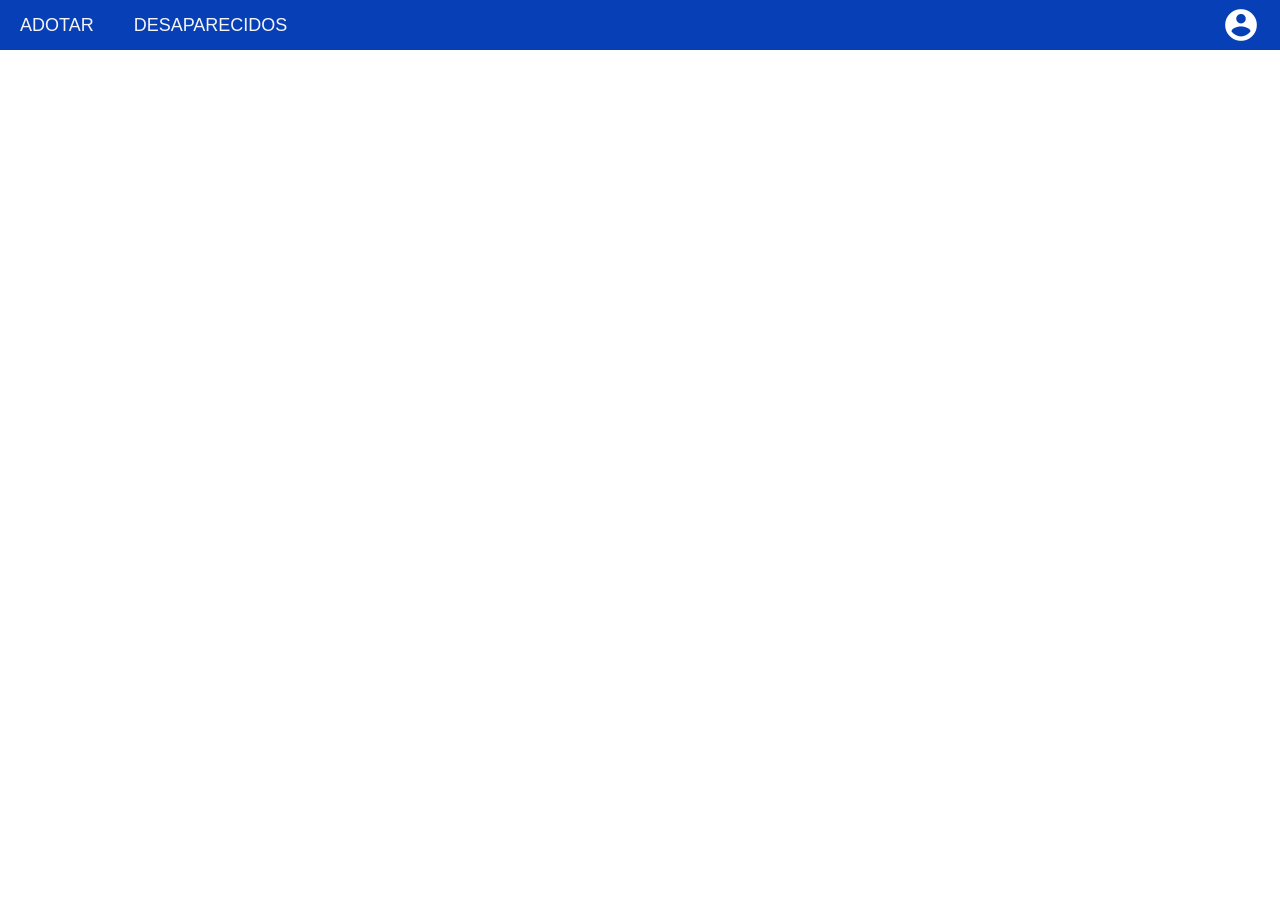
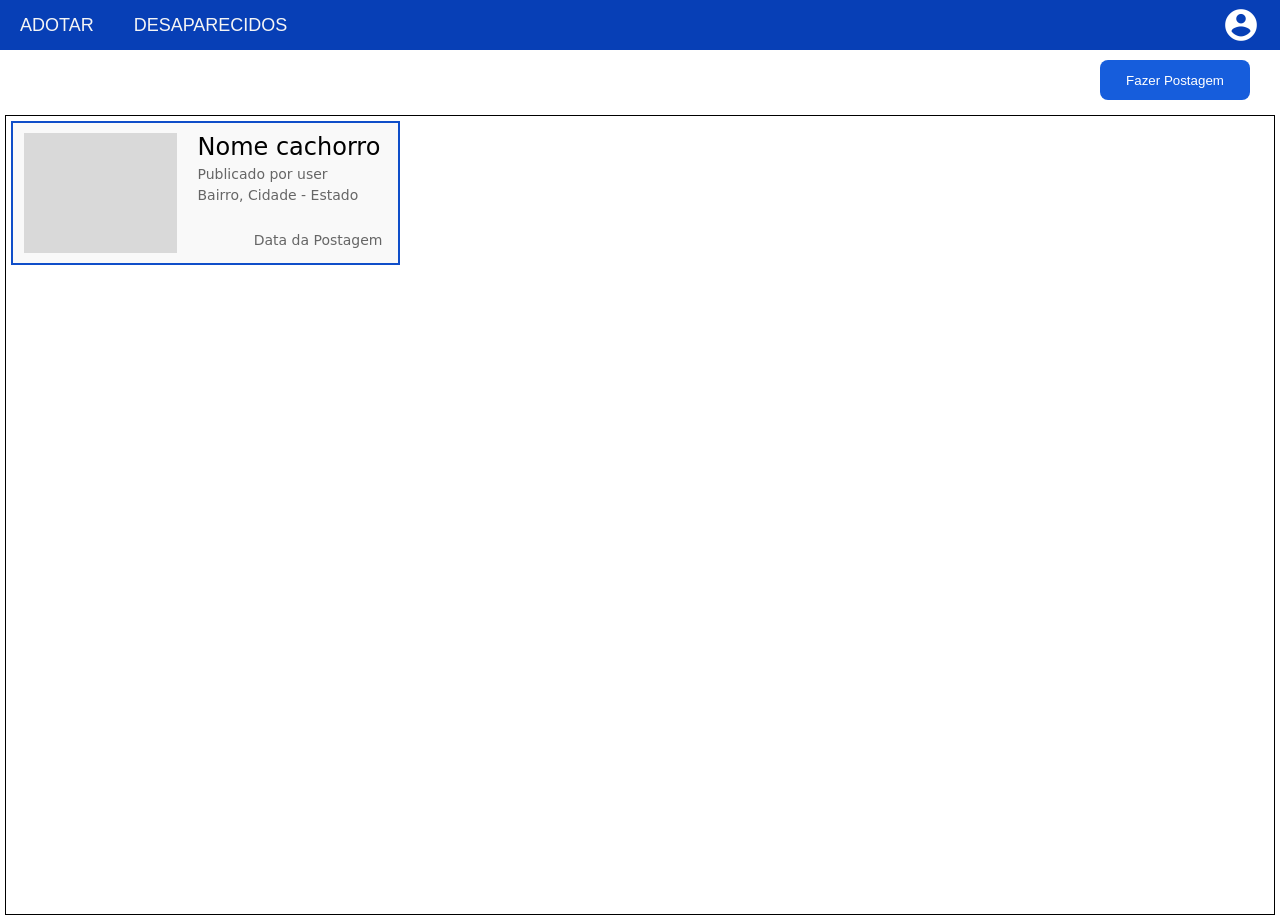
Before and after one commit to N4atan/vs-code-projects, a plain HTML site: page page-user/frontend/page-adotar.html in a window 1280 px wide. Before the commit the page ends 800 px from the top, so only its background shows below. Drawn offline with Linux system fonts and the light colour scheme.

Commit message:
Add files via upload

```diff
--- a/page-user/frontend/page-adotar.html
+++ b/page-user/frontend/page-adotar.html
@@ -7,6 +7,8 @@
 
     <link rel="stylesheet" href="https://fonts.googleapis.com/icon?family=Material+Icons">
     <link rel="stylesheet" href="styles/header.css">
+    <link rel="stylesheet" href="styles/botoes-interacoes.css">
+    <link rel="stylesheet" href="styles/seccao-divs.css">
 </head>
 
 <body>
@@ -23,6 +25,21 @@
         </div>
     </header>
 
+    <section class="botoes-interacoes">
+        <button id="fazer-postagem-btn">Fazer Postagem</button>
+    </section>
+
+    <section class="seccao-divs">
+        <div class="div-animal">
+            <div class="img-animal"></div>
+            <div class="dados-animal">
+                <label for="" id="nome-animal">Nome cachorro</label>
+                <label for="" id="postado-por">Publicado por user</label>
+                <label for="" id="local">Bairro, Cidade - Estado</label>
+                <label for="" id="data-postagem">Data da Postagem</label>
+            </div>
+        </div>
+    </section>
 
     <script type="module" src="scripts/adotar.js"></script>
 </body>
--- a/page-user/frontend/scripts/adotar.js
+++ b/page-user/frontend/scripts/adotar.js
@@ -1,3 +1,4 @@
+//Pegar o nome de usuário se houver alguem logado.
 window.onload = function() {
     const userLogged = JSON.parse(localStorage.getItem("userLogged"));  // Pega o usuário logado do localStorage
     if (userLogged) {
--- /dev/null
+++ b/page-user/frontend/styles/botoes-interacoes.css
@@ -0,0 +1,22 @@
+.botoes-interacoes {
+    width: 100vw;
+    height: 60px;
+    display: flex;
+    align-items: center;
+    justify-content: right;
+}
+
+#fazer-postagem-btn {
+    background-color: #165DDC;
+    color: white;
+    width: 150px;
+    height: 40px;
+    border: 0px;
+    border-radius: 8px;
+    margin-right: 30px;
+    cursor: pointer;
+}
+
+#fazer-postagem-btn:hover {
+    background-color: #0d2753;
+}
--- /dev/null
+++ b/page-user/frontend/styles/seccao-divs.css
@@ -0,0 +1,59 @@
+* {
+    margin: 0;
+    padding: 0;
+    box-sizing: border-box; /* Garante que o padding não afete o tamanho */
+}
+
+@import url('https://fonts.googleapis.com/css2?family=Coming+Soon&family=Josefin+Sans:ital,wght@0,100..700;1,100..700&display=swap');
+
+.seccao-divs {
+    margin: 5px 5px 5px;
+    height: 100vh;
+    border: 1px solid black;
+    padding: 5px;
+}
+
+.div-animal{
+    width: 389px;
+    height: 144px;
+    background-color: #F9F9F9;
+    border: 2px solid #0F4EC9;
+    display: flex;
+    flex-direction: row;
+    align-items: center;
+    justify-content: space-around;
+    gap: 0px 0px;
+}
+
+.img-animal {
+    width: 153px;
+    height: 120px;
+    background-color: #D9D9D9;
+}
+
+.dados-animal {
+    width: 190px;
+    height: 120px;
+    display: flex;
+    flex-direction: column;
+    gap: 5px;
+    position: relative;
+    font-family: "Coming Soon", cursive;
+}
+
+#nome-animal{
+    font-size: 24px;
+}
+
+#postado-por, #local{
+    font-size: 14px;
+    color: #666666;
+}
+
+#data-postagem {
+    font-size: 14px;
+    color: #666666;
+    position: absolute;
+    bottom: 5px;
+    right: 5px;
+}
```
Also changed, not shown: page-user/backend/package.json (line endings or trailing spaces), 1 other file.
